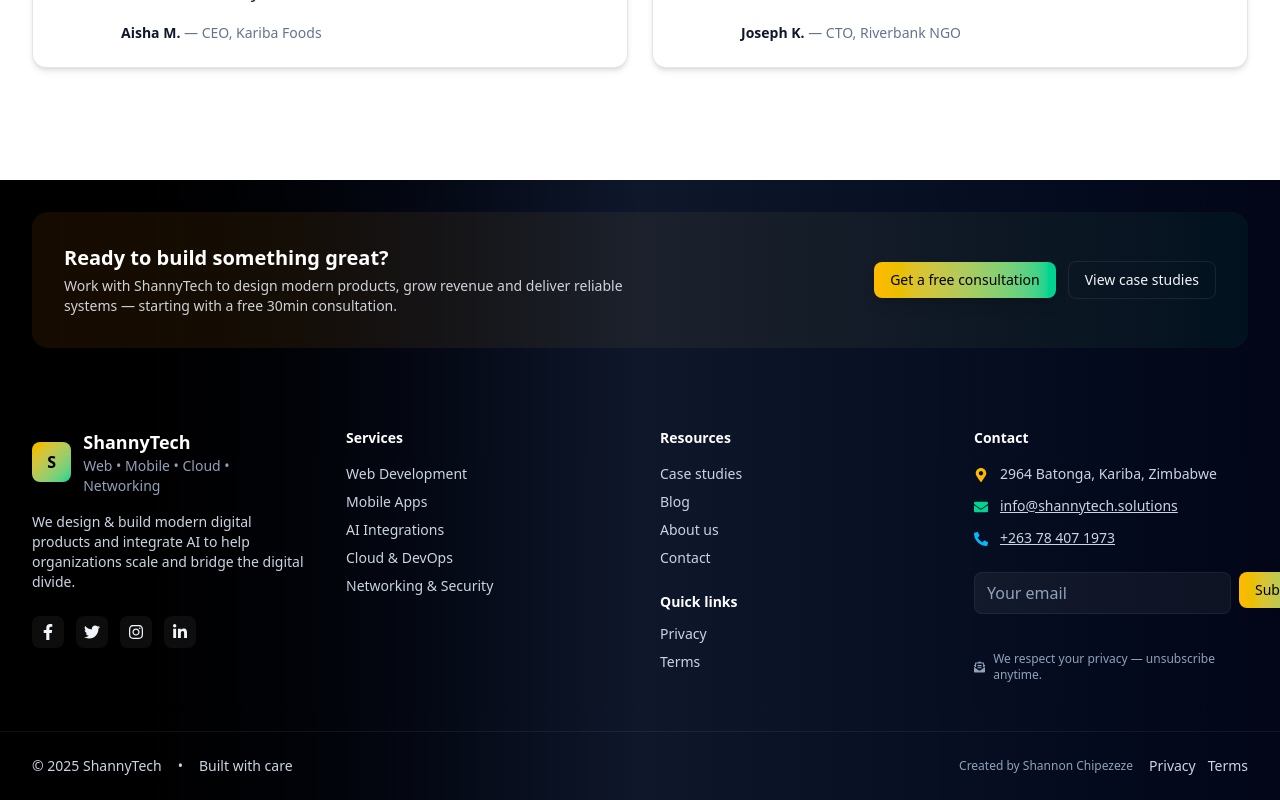
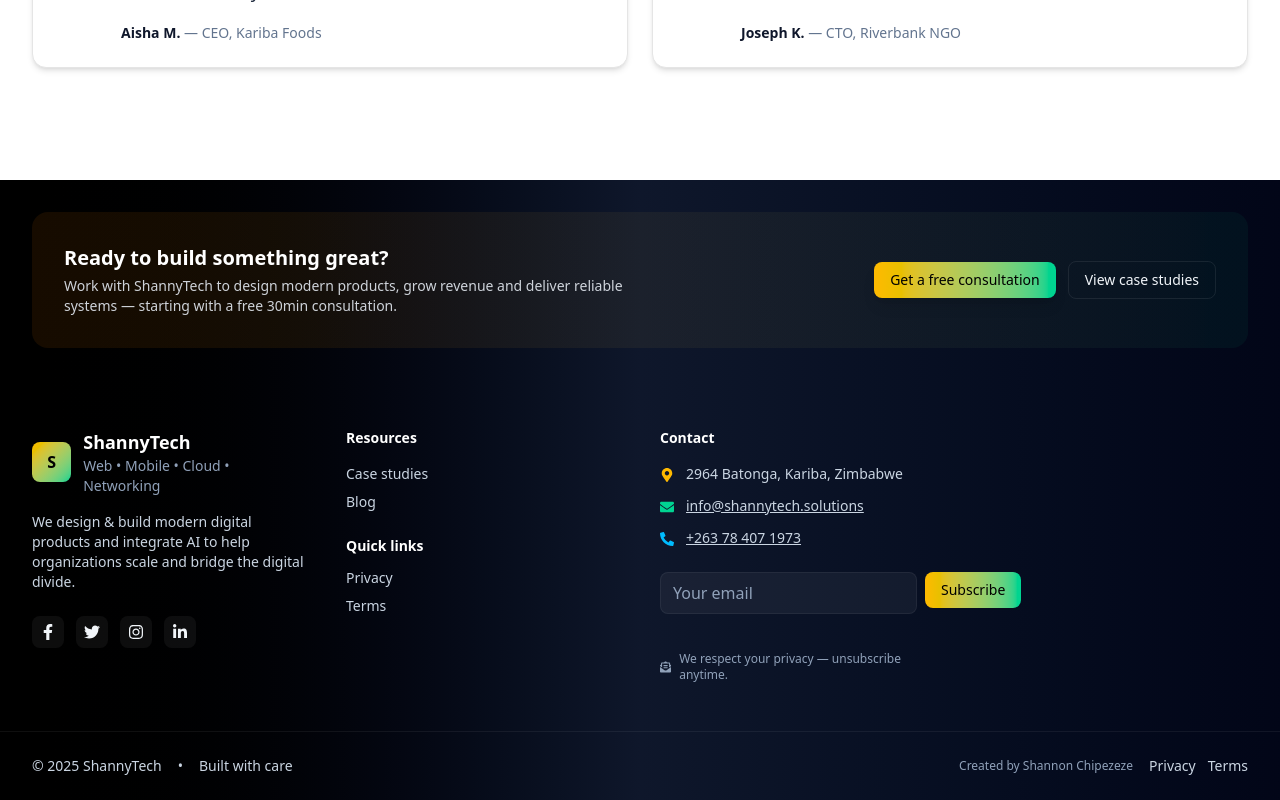
Before and after one commit to shanny-mal/shannytech-thehacker, a React (Vite) app in the folder packages/client/: page / in a window 1280 px wide. Shown: the part 2847-3647 px from the top of the page. Built offline with nearby package versions, Linux system fonts and the light colour scheme.

Commit message:
cleaned the footer UI

```diff
--- a/packages/client/src/components/Footer.tsx
+++ b/packages/client/src/components/Footer.tsx
@@ -157,53 +157,6 @@ export default function Footer(): JSX.Element {
                   </div>
                </div>
 
-               {/* Services (sitemap style) */}
-               <div>
-                  <h4 className="text-sm font-semibold text-white">Services</h4>
-                  <ul className="mt-4 space-y-2 text-sm text-slate-300">
-                     <li>
-                        <Link
-                           to="/services/web-development"
-                           className="hover:underline"
-                        >
-                           Web Development
-                        </Link>
-                     </li>
-                     <li>
-                        <Link
-                           to="/services/mobile-apps"
-                           className="hover:underline"
-                        >
-                           Mobile Apps
-                        </Link>
-                     </li>
-                     <li>
-                        <Link
-                           to="/services/ai-integrations"
-                           className="hover:underline"
-                        >
-                           AI Integrations
-                        </Link>
-                     </li>
-                     <li>
-                        <Link
-                           to="/services/cloud-devops"
-                           className="hover:underline"
-                        >
-                           Cloud & DevOps
-                        </Link>
-                     </li>
-                     <li>
-                        <Link
-                           to="/services/networking"
-                           className="hover:underline"
-                        >
-                           Networking & Security
-                        </Link>
-                     </li>
-                  </ul>
-               </div>
-
                {/* Resources */}
                <div>
                   <h4 className="text-sm font-semibold text-white">
@@ -218,16 +171,6 @@ export default function Footer(): JSX.Element {
                      <li>
                         <Link to="/blog" className="hover:underline">
                            Blog
-                        </Link>
-                     </li>
-                     <li>
-                        <Link to="/about" className="hover:underline">
-                           About us
-                        </Link>
-                     </li>
-                     <li>
-                        <Link to="/contact" className="hover:underline">
-                           Contact
                         </Link>
                      </li>
                   </ul>
```
